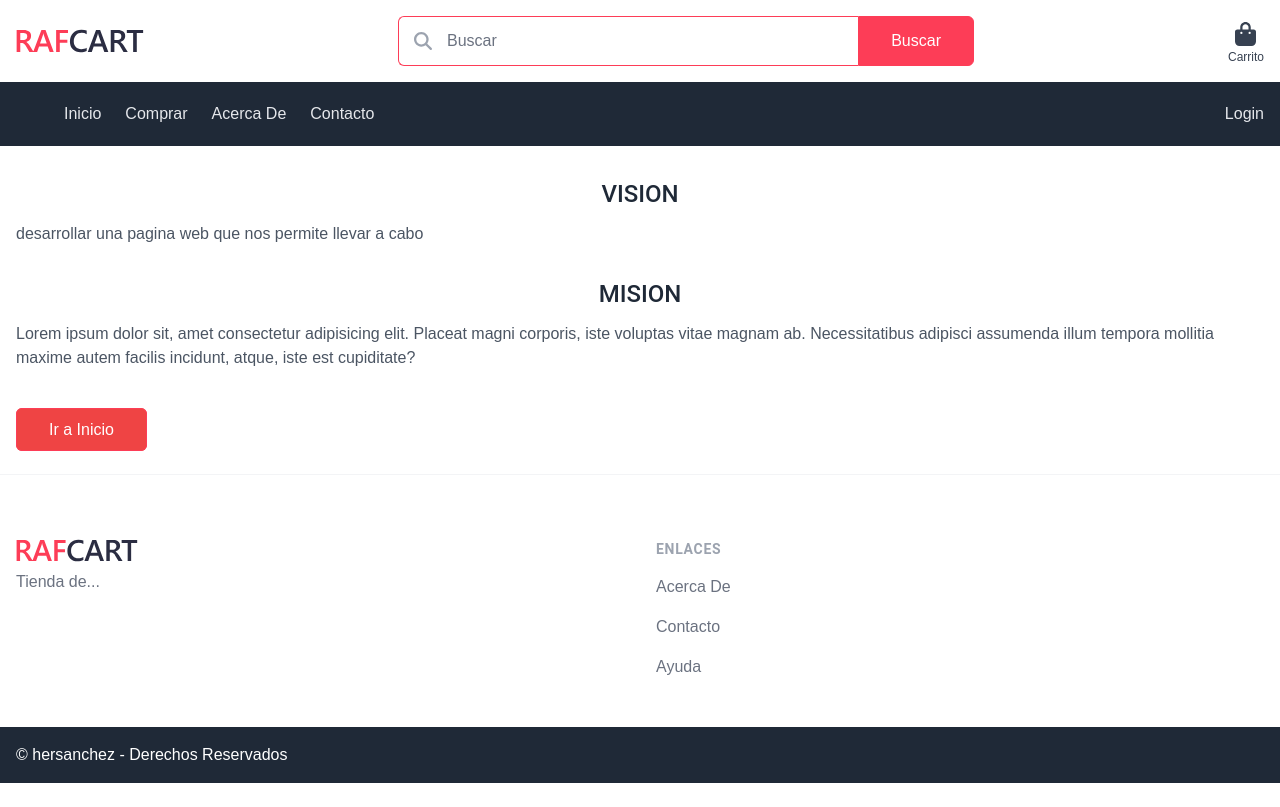
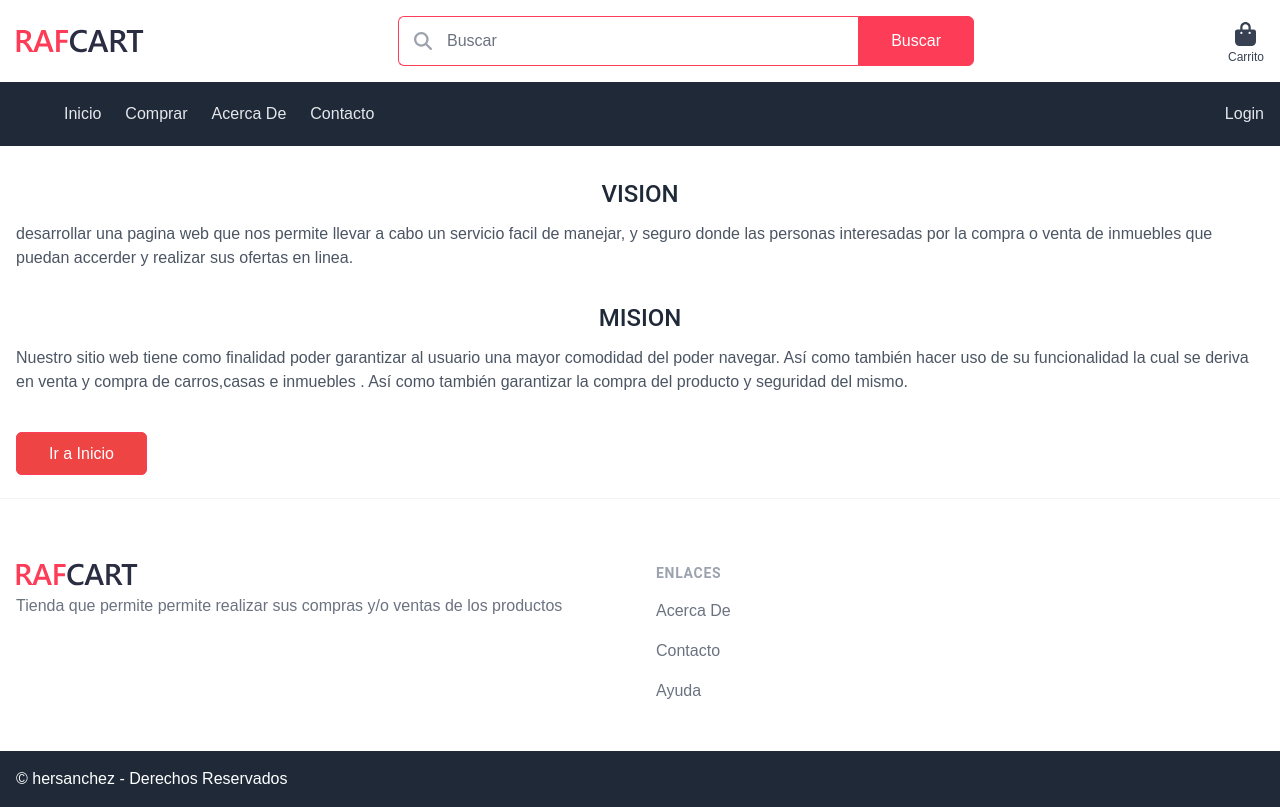
Before and after one commit to Alexandraitama/hersanchez-shop, a Nuxt app: page /acerca in a window 1280 px wide. Built offline with nearby package versions, Linux system fonts and the light colour scheme.

Commit message:
agregar texto

```diff
--- a/components/footer-component.vue
+++ b/components/footer-component.vue
@@ -6,7 +6,7 @@
                         <img src="/images/logo.svg" alt="logo" class="w-30">
                         <div class="mr-2">
                             <p class="text-gray-500">
-                                Tienda de...
+                                Tienda que permite permite realizar sus compras y/o ventas de los productos
                             </p>
                         </div>
                     </div>
--- a/pages/acerca.vue
+++ b/pages/acerca.vue
@@ -5,14 +5,16 @@
     <div>
 
       <h2 class="text-2xl font-medium text-gray-800 uppercase mb-3 text-center">Vision</h2>
-      <p class="text-gray-600">desarrollar una pagina web que nos permite llevar a cabo </p>
+      <p class="text-gray-600">desarrollar una pagina web que nos permite llevar a cabo un servicio facil de manejar,
+      y seguro donde las personas interesadas por la compra o venta de inmuebles que puedan accerder y realizar sus ofertas en linea.</p>
 
     </div>
     <div>
 
       <h2 class="text-2xl font-medium text-gray-800 uppercase mb-3 text-center">Mision</h2>
 
-      <p class="text-gray-600">Lorem ipsum dolor sit, amet consectetur adipisicing elit. Placeat magni corporis, iste voluptas vitae magnam ab. Necessitatibus adipisci assumenda illum tempora mollitia maxime autem facilis incidunt, atque, iste est cupiditate?</p>
+      <p class="text-gray-600">Nuestro sitio web tiene como finalidad poder garantizar al usuario una mayor comodidad del poder navegar. Así como también hacer uso de su funcionalidad la cual se deriva en venta y compra de carros,casas e inmuebles . Así como también garantizar la compra
+      del producto y seguridad del mismo.</p>
     </div>
     <p class="pt-4">
     <nuxt-link to="/" class="bg-red-500 border border-primary text-white px-8 py-3 font-medium
@@ -21,5 +23,4 @@
 
   </div>
 </template>
-
 <style scoped></style>
```
